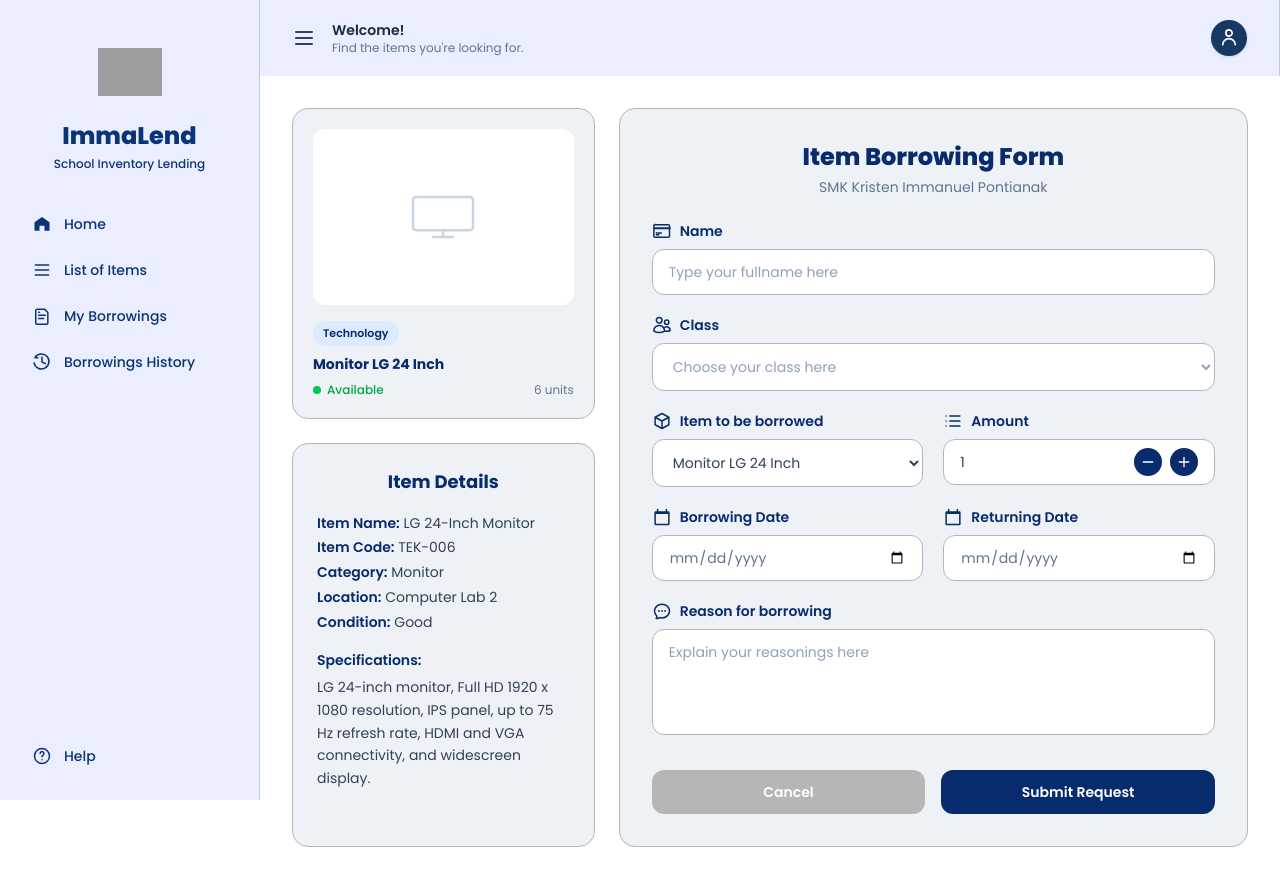
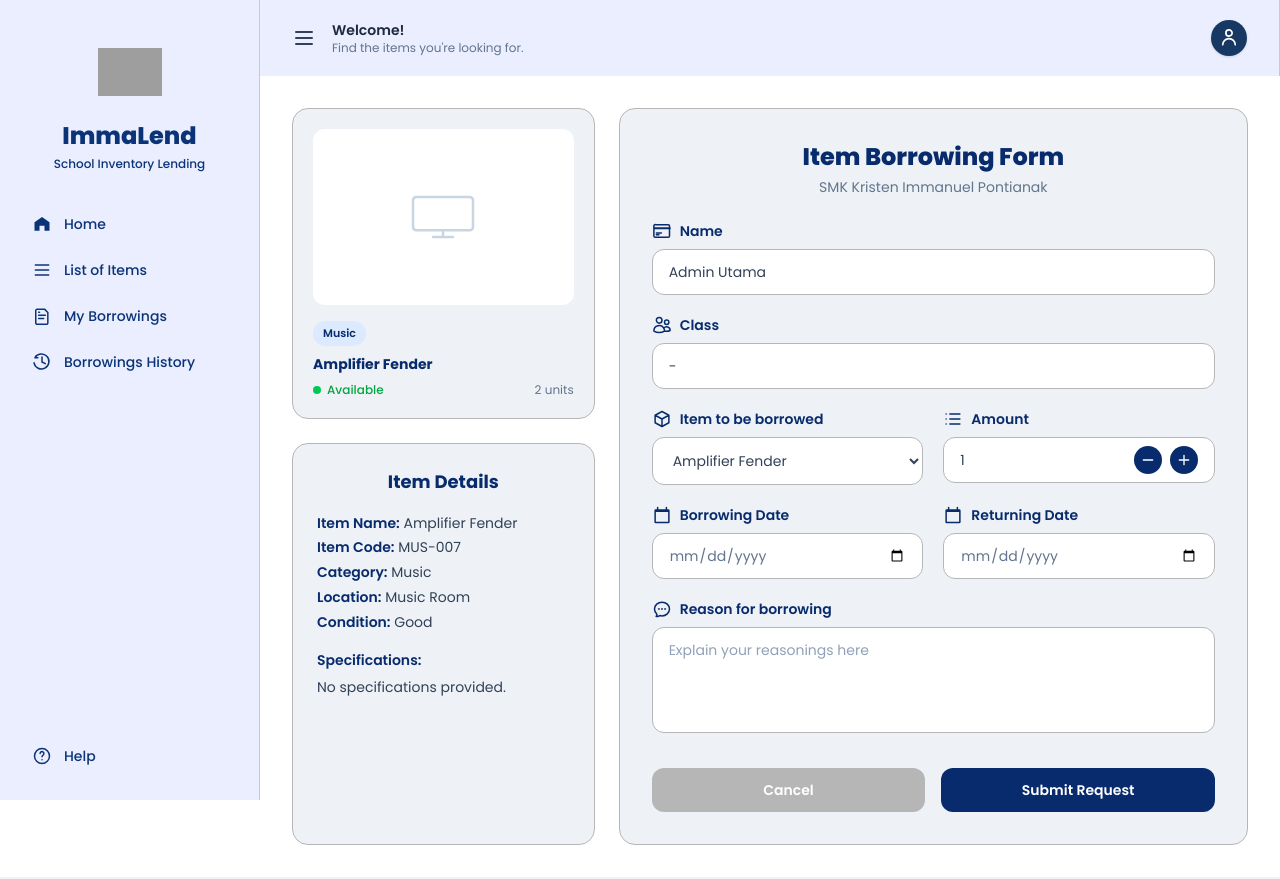
Before and after one commit to ExDora/ImmaLend, a Laravel app: page /lendings/create in a window 1280 px wide. Run offline with Laravel 12, Linux system fonts and the light colour scheme; a user stored in the database is signed in; data comes from the database, SQL or seed files in the repository; style sheets or scripts are compiled from the project's sources; grey boxes are pictures that could not be loaded.

Commit message:
Simpan peminjaman ke database dan perbaiki route riwayat

```diff
--- a/app/Http/Controllers/LendingController.php
+++ b/app/Http/Controllers/LendingController.php
@@ -3,6 +3,8 @@
 namespace App\Http\Controllers;
 
 use Illuminate\Http\Request;
+use App\Models\Item;
+use App\Models\Lending;
 
 class LendingController extends Controller
 {
@@ -28,12 +30,12 @@ class LendingController extends Controller
     /**
      * Show the form for creating a new resource.
      */
-    public function create()
+    public function create(Request $request)
     {
-        $title = "ImmaLend - Create Lending";
-
         return view('public.lendings.create', [
-            'title' => $title
+            'title' => 'ImmaLend - Create Lending',
+            'items' => Item::where('available', '>', 0)->orderBy('name')->get(),
+            'selected' => $request->query('item'),
         ]);
     }
 
@@ -42,11 +44,34 @@ class LendingController extends Controller
      */
     public function store(Request $request)
     {
-        $title = "ImmaLend - Store Lending";
+        $data = $request->validate([
+            'item_id' => ['required', 'exists:items,id'],
+            'amount' => ['required', 'integer', 'min:1'],
+            'borrow_date' => ['required', 'date', 'after_or_equal:today'],
+            'return_date' => ['required', 'date', 'after_or_equal:borrow_date'],
+            'reason' => ['required', 'string', 'max:1000'],
+        ]);
 
-        return view('lendings.store', [
-            'title' => $title
+        $item = Item::findOrFail($data['item_id']);
+
+        if ($data['amount'] > $item->available) {
+            return back()
+                ->withErrors(['amount' => "Stok tersedia hanya {$item->available}."])
+                ->withInput();
+        }
+
+        Lending::create([
+            'user_id' => $request->user()->id,
+            'item_id' => $item->id,
+            'amount' => $data['amount'],
+            'borrow_at' => $data['borrow_date'],
+            'return_at' => $data['return_date'],
+            'reason' => $data['reason'],
+            'status' => 'pending',
         ]);
+
+        return redirect()->route('lendings.index')
+            ->with('success', 'Your request has been submitted successfully.');
     }
 
     /**
--- a/resources/views/public/lendings/create.blade.php
+++ b/resources/views/public/lendings/create.blade.php
@@ -3,6 +3,11 @@
 @section('title', $title)
 
 @section('content')
+    @php
+        $current = $items->firstWhere('id', (int) old('item_id', $selected)) ?? $items->first();
+        $profile = auth()->user()->profile;
+    @endphp
+
     <div class="min-h-screen flex">
 
         <!-- ============ SIDEBAR ============ -->
@@ -18,11 +23,12 @@
                     <!-- ============ LEFT COLUMN: ITEM PREVIEW ============ -->
                     <div class="xl:col-span-1 flex flex-col gap-6 h-full">
 
+                        @if ($current)
                             <!-- ITEM IMAGE + INFO CARD -->
                             <div class="bg-[#EEF2F6] border border-[#B6B6B6] rounded-2xl p-5 shrink-0">
                                 <div class="bg-white rounded-xl h-44 flex items-center justify-center overflow-hidden">
-                                <svg class="w-20 h-16 text-slate-300" viewBox="0 0 48 32" fill="none" stroke="currentColor"
-                                    stroke-width="1.5">
+                                    <svg class="w-20 h-16 text-slate-300" viewBox="0 0 48 32" fill="none"
+                                        stroke="currentColor" stroke-width="1.5">
                                         <rect x="6" y="4" width="36" height="20" rx="2" />
                                         <path d="M18 28h12M24 24v4" stroke-linecap="round" />
                                     </svg>
@@ -30,17 +36,17 @@
 
                                 <span
                                     class="inline-block mt-4 text-[11px] font-semibold bg-blue-100 text-[#082B6D] px-2.5 py-1 rounded-full">
-                                Technology
+                                    {{ $current->category->name ?? '-' }}
                                 </span>
 
-                            <p class="text-sm font-bold text-[#082B6D] mt-2">Monitor LG 24 Inch</p>
+                                <p class="text-sm font-bold text-[#082B6D] mt-2">{{ $current->name }}</p>
 
                                 <div class="flex items-center justify-between mt-2">
                                     <span class="flex items-center gap-1.5 text-xs text-green-600 font-medium">
                                         <span class="w-2 h-2 rounded-full bg-green-500"></span>
                                         Available
                                     </span>
-                                <span class="text-xs text-slate-500">6 units</span>
+                                    <span class="text-xs text-slate-500">{{ $current->available }} units</span>
                                 </div>
                             </div>
 
@@ -49,19 +55,26 @@
                                 <h2 class="text-lg font-bold text-[#082B6D] text-center mb-4">Item Details</h2>
 
                                 <div class="text-sm text-slate-700 leading-relaxed space-y-0.5">
-                                <p><span class="font-semibold text-[#082B6D]">Item Name:</span> LG 24-Inch Monitor</p>
-                                <p><span class="font-semibold text-[#082B6D]">Item Code:</span> TEK-006</p>
-                                <p><span class="font-semibold text-[#082B6D]">Category:</span> Monitor</p>
-                                <p><span class="font-semibold text-[#082B6D]">Location:</span> Computer Lab 2</p>
-                                <p><span class="font-semibold text-[#082B6D]">Condition:</span> Good</p>
+                                    <p><span class="font-semibold text-[#082B6D]">Item Name:</span> {{ $current->name }}</p>
+                                    <p><span class="font-semibold text-[#082B6D]">Item Code:</span> {{ $current->code }}</p>
+                                    <p><span class="font-semibold text-[#082B6D]">Category:</span>
+                                        {{ $current->category->name ?? '-' }}</p>
+                                    <p><span class="font-semibold text-[#082B6D]">Location:</span>
+                                        {{ $current->location ?? '-' }}</p>
+                                    <p><span class="font-semibold text-[#082B6D]">Condition:</span>
+                                        {{ ucfirst($current->condition) }}</p>
                                 </div>
 
                                 <div class="mt-4 text-sm text-slate-700 leading-relaxed">
                                     <p class="font-semibold text-[#082B6D] mb-1">Specifications:</p>
-                                <p>LG 24-inch monitor, Full HD 1920 x 1080 resolution, IPS panel, up to 75 Hz refresh
-                                    rate, HDMI and VGA connectivity, and widescreen display.</p>
+                                    <p>{{ $current->specifications ?: 'No specifications provided.' }}</p>
                                 </div>
                             </div>
+                        @else
+                            <div class="bg-[#EEF2F6] border border-[#B6B6B6] rounded-2xl p-6 text-sm text-slate-700">
+                                No items are available for borrowing right now.
+                            </div>
+                        @endif
                     </div>
 
                     <!-- ============ RIGHT COLUMN: FORM ============ -->
@@ -75,6 +88,12 @@
                         <form action="{{ route('lendings.store') }}" method="POST" class="space-y-5">
                             @csrf
 
+                            @if ($errors->any())
+                                <div class="bg-red-100 text-red-700 text-sm rounded-xl px-4 py-3">
+                                    {{ $errors->first() }}
+                                </div>
+                            @endif
+
                             <div>
                                 <label for="name" class="flex items-center gap-2 text-sm font-semibold text-[#082B6D] mb-2">
                                     <svg class="w-5 h-5" fill="none" viewBox="0 0 24 24" stroke="currentColor"
@@ -84,7 +103,7 @@
                                     </svg>
                                     Name
                                 </label>
-                                <input type="text" id="name" name="name" placeholder="Type your fullname here"
+                                <input type="text" id="name" value="{{ auth()->user()->name }}" readonly
                                     class="w-full bg-white border border-[#B6B6B6] rounded-xl px-4 py-3 text-sm text-slate-700 placeholder-slate-400 outline-none focus:border-[#082B6D]">
                             </div>
 
@@ -98,10 +117,8 @@
                                     </svg>
                                     Class
                                 </label>
-                                <select id="class" name="class_id"
-                                    class="w-full bg-white border border-[#B6B6B6] rounded-xl px-4 py-3 text-sm text-slate-400 outline-none focus:border-[#082B6D]">
-                                    <option value="" selected disabled>Choose your class here</option>
-                                </select>
+                                <input type="text" id="class" value="{{ $profile?->schoolClass?->name ?? '-' }}" readonly
+                                    class="w-full bg-white border border-[#B6B6B6] rounded-xl px-4 py-3 text-sm text-slate-700 outline-none focus:border-[#082B6D]">
                             </div>
 
                             <div class="grid grid-cols-1 sm:grid-cols-2 gap-5">
@@ -117,7 +134,11 @@
                                     </label>
                                     <select id="item" name="item_id"
                                         class="w-full bg-white border border-[#B6B6B6] rounded-xl px-4 py-3 text-sm text-slate-700 outline-none focus:border-[#082B6D]">
-                                        <option value="1" selected>Monitor LG 24 Inch</option>
+                                        @foreach ($items as $item)
+                                            <option value="{{ $item->id }}" @selected($current && $current->id === $item->id)>
+                                                {{ $item->name }}
+                                            </option>
+                                        @endforeach
                                     </select>
                                 </div>
                                 <div>
@@ -131,7 +152,8 @@
                                         Amount
                                     </label>
                                     <div class="flex items-center bg-white border border-[#B6B6B6] rounded-xl px-4 py-1">
-                                        <input type="number" id="amount" name="amount" min="1" value="1"
+                                        <input type="number" id="amount" name="amount" min="1"
+                                            value="{{ old('amount', 1) }}"
                                             placeholder="Choose the amount of item here"
                                             class="flex-1 py-2 text-sm text-slate-700 placeholder-slate-400 outline-none min-w-0 bg-transparent">
                                         <div class="flex items-center gap-2 shrink-0">
@@ -166,7 +188,7 @@
                                         Borrowing Date
                                     </label>
                                     <input type="date" id="borrow_date" name="borrow_date"
-                                        placeholder="Choose the date here"
+                                        value="{{ old('borrow_date') }}" placeholder="Choose the date here"
                                         class="w-full bg-white border border-[#B6B6B6] rounded-xl px-4 py-3 text-sm text-slate-500 outline-none focus:border-[#082B6D]">
                                 </div>
                                 <div>
@@ -180,7 +202,7 @@
                                         Returning Date
                                     </label>
                                     <input type="date" id="return_date" name="return_date"
-                                        placeholder="Choose the date here"
+                                        value="{{ old('return_date') }}" placeholder="Choose the date here"
                                         class="w-full bg-white border border-[#B6B6B6] rounded-xl px-4 py-3 text-sm text-slate-500 outline-none focus:border-[#082B6D]">
                                 </div>
                             </div>
@@ -196,7 +218,7 @@
                                     Reason for borrowing
                                 </label>
                                 <textarea id="reason" name="reason" rows="4" placeholder="Explain your reasonings here"
-                                    class="w-full bg-white border border-[#B6B6B6] rounded-xl px-4 py-3 text-sm text-slate-700 placeholder-slate-400 outline-none resize-none focus:border-[#082B6D]"></textarea>
+                                    class="w-full bg-white border border-[#B6B6B6] rounded-xl px-4 py-3 text-sm text-slate-700 placeholder-slate-400 outline-none resize-none focus:border-[#082B6D]">{{ old('reason') }}</textarea>
                             </div>
 
                             <div class="flex items-center gap-4 pt-2">
--- a/routes/web.php
+++ b/routes/web.php
@@ -117,6 +117,9 @@ Route::middleware('auth')->group(function () {
     })->name('inventory');
 
     // LENDING
+    Route::get('/borrowing-history', [LendingController::class, 'userLendingHistory'])
+        ->name('lendings.userhistory');
+
     Route::resource('lendings', LendingController::class);
 
 });
```
Lines whose indentation alone changed are shown as unchanged.
